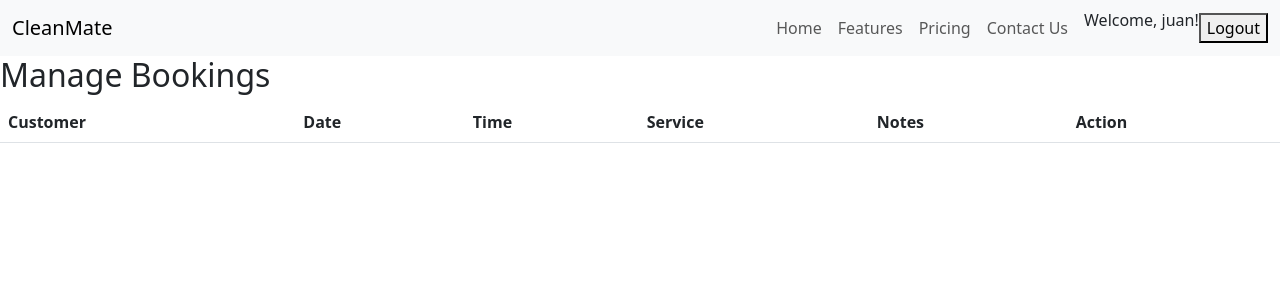
After one commit to Dr1ftKing/System-Dev-Analysis, a Django app: page /manage-bookings/ in a window 1280 px wide. The commit adds this page. Shown: the top 300 px of the page. Run offline with Django 5.2, Linux system fonts and the light colour scheme; a user stored in the database is signed in; data that the repository does not hold is empty.

Commit message:
missing files

```diff
--- a/core/templates/core/booking.html
+++ b/core/templates/core/booking.html
@@ -46,7 +46,6 @@
       </div>
     </nav>
 
-  <!-- BOOKING FORM -->
 <!-- BOOKING FORM -->
 <div class="container mt-5">
   <h2 class="text-center mb-4">Book a Cleaning Service</h2>
@@ -58,6 +57,7 @@
 </div>
 
 
+
   <script src="https://cdn.jsdelivr.net/npm/bootstrap@5.3.0/dist/js/bootstrap.bundle.min.js"></script>
 </body>
 </html>
--- a/core/templates/core/index.html
+++ b/core/templates/core/index.html
@@ -37,7 +37,7 @@
               {% else %}
                 <a href="{% url 'login' %}" class="me-2">Login</a>
                 <!-- Blue Register button -->
-                <a href="{% url 'home' %}" class="btn btn-primary">Sign Up</a>
+                <a href="{% url 'register' %}" class="btn btn-primary">Sign Up</a>
               {% endif %}
           </div>
       </div>
--- /dev/null
+++ b/core/templates/core/manage_bookings.html
@@ -0,0 +1,34 @@
+{% extends 'core/base.html' %}
+{% block content %}
+<h2>Manage Bookings</h2>
+<table class="table">
+  <thead>
+    <tr>
+      <th>Customer</th>
+      <th>Date</th>
+      <th>Time</th>
+      <th>Service</th>
+      <th>Notes</th>
+      <th>Action</th>
+    </tr>
+  </thead>
+  <tbody>
+    {% for booking in bookings %}
+    <tr>
+      <td>{{ booking.customer.username }}</td>
+      <td>{{ booking.date }}</td>
+      <td>{{ booking.time }}</td>
+      <td>{{ booking.service_type }}</td>
+      <td>{{ booking.notes }}</td>
+      <td>
+        <form method="post" action="{% url 'update_booking_status' booking.id %}">
+          {% csrf_token %}
+          <button name="status" value="Accepted" class="btn btn-success btn-sm">Accept</button>
+          <button name="status" value="Rejected" class="btn btn-danger btn-sm">Reject</button>
+        </form>
+      </td>
+    </tr>
+    {% endfor %}
+  </tbody>
+</table>
+{% endblock %}
--- a/core/urls.py
+++ b/core/urls.py
@@ -7,4 +7,7 @@ urlpatterns = [
     path('pricing/', views.pricing, name='pricing'),
     path('contact/', views.contact, name='contact'),
     path('booking/', views.booking, name='booking'),
+    path('manage-bookings/', views.manage_bookings, name='manage_bookings'),
+    path('update-booking-status/<int:booking_id>/', views.update_booking_status, name='update_booking_status'),
+    path('register/', views.register, name='register'),
 ]
--- a/core/views.py
+++ b/core/views.py
@@ -1,7 +1,10 @@
 from django.shortcuts import render, redirect
 from django.contrib.auth import login
-from django.contrib.auth.decorators import login_required
+from django.contrib.auth.decorators import login_required, user_passes_test
+from .models import Booking
 from .forms import CustomSignupForm , BookingForm
+from django.views.decorators.http import require_POST
+from django.shortcuts import get_object_or_404
 # from django.shortcuts import render
 
 def home(request):
@@ -32,6 +35,25 @@ def register(request):
         form = CustomSignupForm()
     return render(request, 'core/register.html', {'form': form})
 
+# def is_cleaner(user):
+#     if not user.is_authenticated:
+#         return False
+#     try:
+#         return user.profile.user_type == 'Cleaner'
+#     except:
+#         return False
+def is_cleaner(user):
+    print(f"Checking if user is cleaner: {user.username}")
+    if not user.is_authenticated:
+        print("User not authenticated")
+        return False
+    try:
+        print(f"User type: {user.profile.user_type}")
+        return user.profile.user_type == 'Cleaner'
+    except Exception as e:
+        print(f"Error checking user type: {e}")
+        return False
+
 
 @login_required
 def create_booking(request):
@@ -53,3 +75,21 @@ def booking_list(request):
     else:
         bookings = Booking.objects.filter(customer=request.user)
     return render(request, 'core/booking_list.html', {'bookings': bookings})
+
+@login_required
+#@user_passes_test(is_cleaner)
+def manage_bookings(request):
+    bookings = Booking.objects.filter(status='Pending').order_by('date')
+    return render(request, 'core/manage_bookings.html', {'bookings': bookings})
+
+
+@login_required
+@user_passes_test(is_cleaner)
+@require_POST
+def update_booking_status(request, booking_id):
+    booking = get_object_or_404(Booking, id=booking_id)
+    status = request.POST.get('status')
+    if status in ['Accepted', 'Rejected']:
+        booking.status = status
+        booking.save()
+    return redirect('manage_bookings')
```
Also changed, not shown: core/models.py (+12 -0 lines), db.sqlite3.
